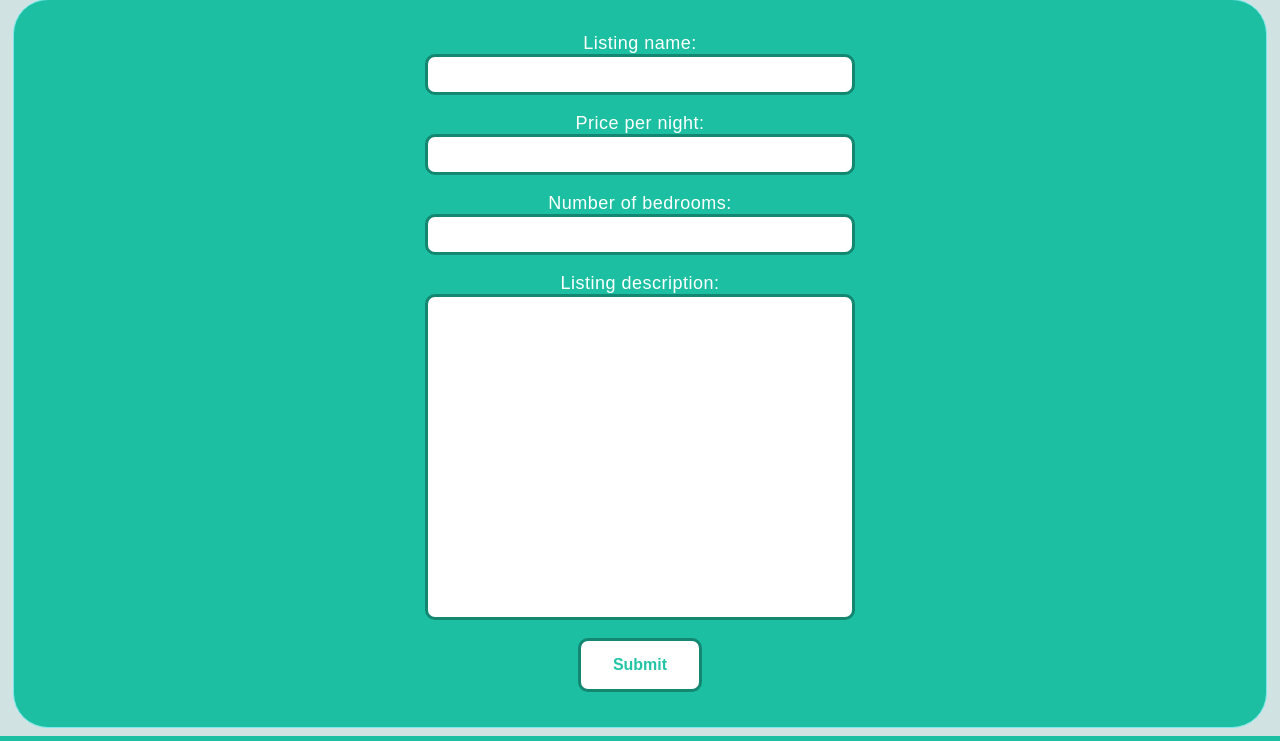
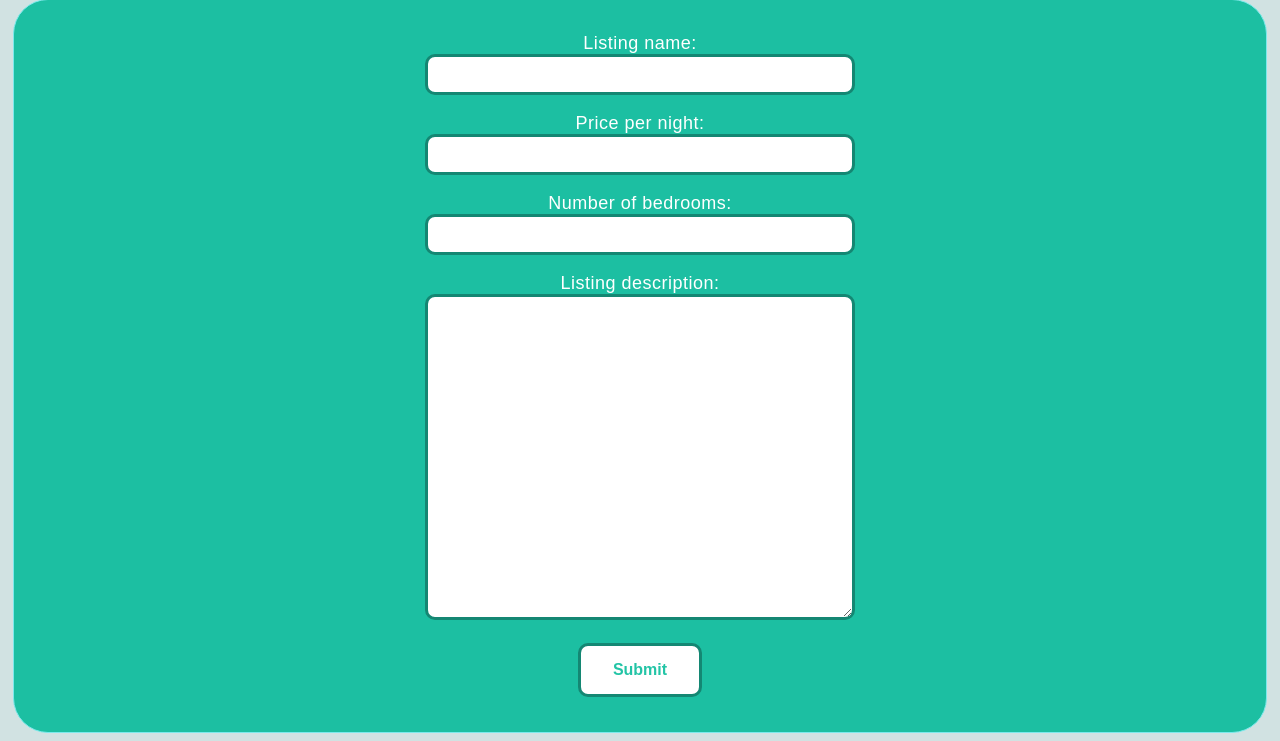
Before and after one commit to Sabirah42/Makersbnb_Team_Sweet_Shame, a Flask app: page /add_listing in a window 1280 px wide. Shown: the part 91-832 px from the top of the page. Run offline with Flask 3, Linux system fonts and the light colour scheme.

Commit message:
changed listing description box

```diff
--- a/static/style.css
+++ b/static/style.css
@@ -89,7 +89,7 @@ input[type=text] {
     border-radius: 10px;
 }
 
-#description {
+textarea {
     border: 3px solid #148773;
     padding-top: 10px;
     padding-bottom: 10px;
@@ -97,9 +97,9 @@ input[type=text] {
     width: 40%;
     max-width: 420px;
     height: 300px;
-    /* word-wrap: break-word; */
-    overflow-wrap: anywhere;
     border-radius: 10px;
+    resize: vertical;
+    font-family: sans-serif;
 }
 
 input[type=number] {
--- a/templates/add_listing.html
+++ b/templates/add_listing.html
@@ -26,7 +26,7 @@
                 <p>
                     <label for="description">Listing description:</label>
                     <br>
-                    <input type="text" name="description" id="description">
+                    <textarea name="description" id="description"></textarea>
                 </p>
                 <input type="submit" value="Submit">
             </form>
```
